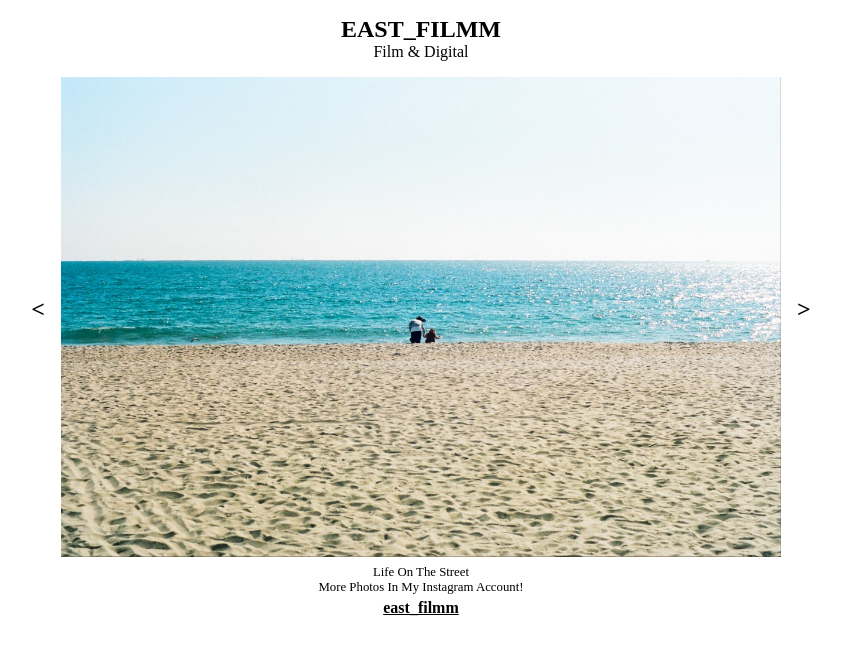
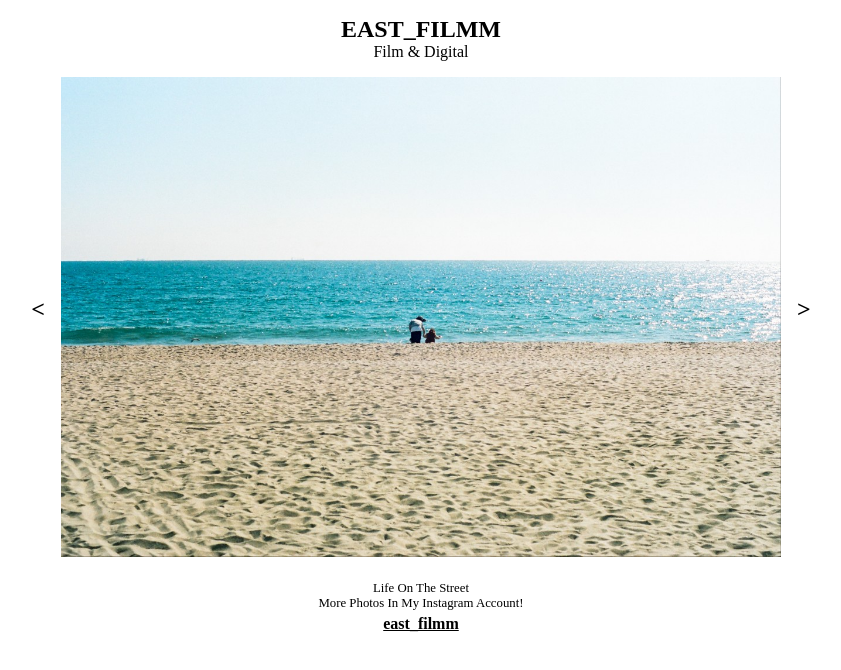
Before and after one commit to eastfilmm/Photo, a React (Vite) app: page / in a window 1280 px wide. Shown: the top 670 px of the page, without its empty margins (219-1060 px from the left). Built offline with nearby package versions, Linux system fonts and the light colour scheme.

Commit message:
Fix: photo 태그만 리렌더링

```diff
--- a/src/pages/PhotoPage.jsx
+++ b/src/pages/PhotoPage.jsx
@@ -19,7 +19,6 @@ const PhotoPage = () => {
     );
   };
 
-  // intro 컴포넌트를 useMemo로 감싸고 imageIndices를 의존성 배열로 지정
   const introComponent = useMemo(() => <Intro />, [imageIndices]);
 
   return (
@@ -36,10 +35,7 @@ const PhotoPage = () => {
         </Main>
         <RightBTN onClick={goToNextImage}>{">"}</RightBTN>
       </MainWrapper>
-      <BottomWrapper>
-        {/* memoized intro 컴포넌트 */}
-        {introComponent}
-      </BottomWrapper>
+      <BottomWrapper>{introComponent}</BottomWrapper>
     </PageWrapper>
   );
 };
@@ -78,7 +74,7 @@ const Main = styled.div`
 
 const BottomWrapper = styled.div`
   flex: 1;
-  margin-top: 1rem;
+  margin-top: 2rem;
 `;
 
 const RightBTN = styled.div`
```
